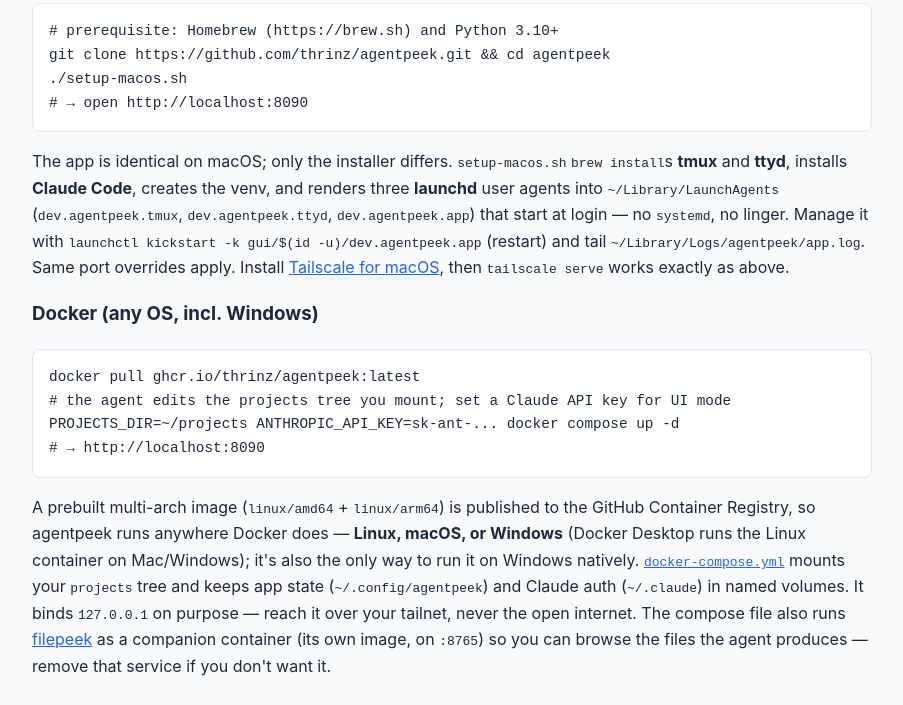
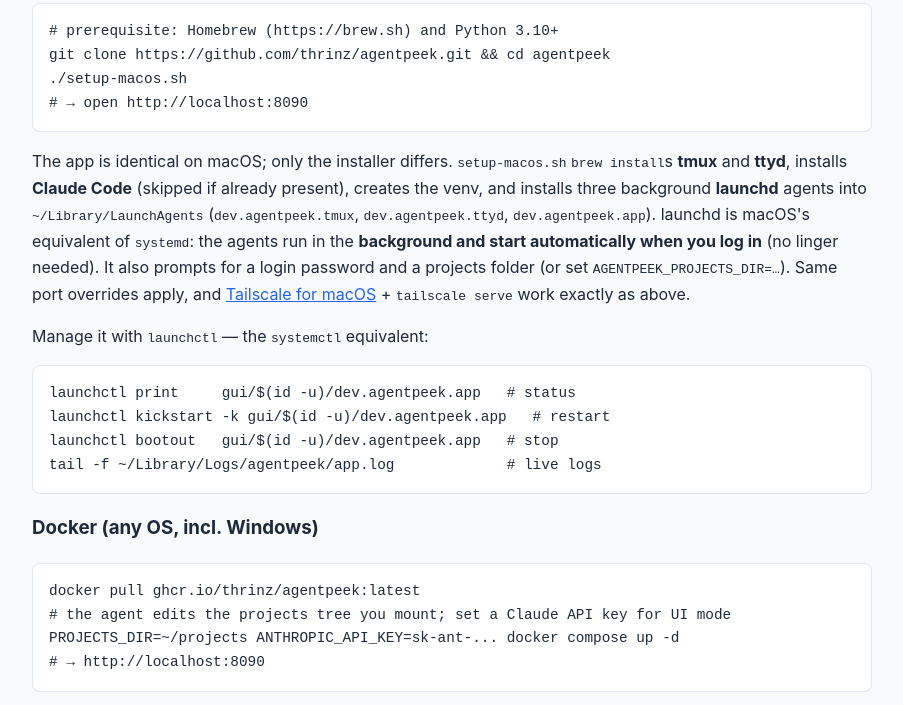
Before and after one commit to thrinz/agentpeek, a plain HTML site: page site/index.html in a window 1280 px wide. Shown: the part 4424-5129 px from the top of the page, without its empty margins (188-1091 px from the left). Drawn offline with Linux system fonts and the light colour scheme.

Commit message:
site: macOS launchd/launchctl management + auto-start FAQ; setup.sh: projects-folder option
- Website: document that macOS runs in the background via launchd (the systemd
  equivalent), with launchctl status/restart/stop/logs commands, plus an
  'auto-start in the background' FAQ across Linux/macOS/Docker.
- setup.sh (Linux): mirror the macOS projects-folder prompt — AGENTPEEK_PROJECTS_DIR
  or a TTY prompt, defaulting to ~/projects, and create the folder if missing
  (the app also mkdirs it on startup).

```diff
--- a/site/index.html
+++ b/site/index.html
@@ -278,13 +278,19 @@
 # → open http://localhost:8090</code></pre>
   <p>The app is identical on macOS; only the installer differs. <code>setup-macos.sh</code>
      <code>brew install</code>s <strong>tmux</strong> and <strong>ttyd</strong>, installs <strong>Claude
-     Code</strong>, creates the venv, and renders three <strong>launchd</strong> user agents into
-     <code>~/Library/LaunchAgents</code> (<code>dev.agentpeek.tmux</code>, <code>dev.agentpeek.ttyd</code>,
-     <code>dev.agentpeek.app</code>) that start at login — no <code>systemd</code>, no linger. Manage it
-     with <code>launchctl kickstart -k gui/$(id -u)/dev.agentpeek.app</code> (restart) and tail
-     <code>~/Library/Logs/agentpeek/app.log</code>. Same port overrides apply. Install
-     <a href="https://tailscale.com/download">Tailscale for macOS</a>, then
-     <code>tailscale serve</code> works exactly as above.</p>
+     Code</strong> (skipped if already present), creates the venv, and installs three background
+     <strong>launchd</strong> agents into <code>~/Library/LaunchAgents</code>
+     (<code>dev.agentpeek.tmux</code>, <code>dev.agentpeek.ttyd</code>, <code>dev.agentpeek.app</code>).
+     launchd is macOS's equivalent of <code>systemd</code>: the agents run in the <strong>background and
+     start automatically when you log in</strong> (no linger needed). It also prompts for a login
+     password and a projects folder (or set <code>AGENTPEEK_PROJECTS_DIR=…</code>). Same port overrides
+     apply, and <a href="https://tailscale.com/download">Tailscale for macOS</a> +
+     <code>tailscale serve</code> work exactly as above.</p>
+  <p>Manage it with <code>launchctl</code> — the <code>systemctl</code> equivalent:</p>
+  <pre><code>launchctl print     gui/$(id -u)/dev.agentpeek.app   # status
+launchctl kickstart -k gui/$(id -u)/dev.agentpeek.app   # restart
+launchctl bootout   gui/$(id -u)/dev.agentpeek.app   # stop
+tail -f ~/Library/Logs/agentpeek/app.log             # live logs</code></pre>
 
   <h3>Docker (any OS, incl. Windows)</h3>
   <pre><code>docker pull ghcr.io/thrinz/agentpeek:latest
@@ -321,6 +327,12 @@
        agents), and anywhere via the prebuilt multi-arch Docker image — which is also the only way to run
        it on Windows natively. On WSL2 it opens straight from your Windows browser and auto-starts on
        boot.</p></details>
+  <details><summary>Does it run in the background and start automatically?</summary>
+    <p>Yes. On Linux/WSL2 it's a <code>systemd</code> user service (auto-starts at boot via linger); on
+       macOS it's a <code>launchd</code> background agent (auto-starts at login — manage it with
+       <code>launchctl</code>, the <code>systemctl</code> equivalent); in Docker the container runs with
+       <code>restart: unless-stopped</code>. Terminal sessions are even recreated after a reboot or
+       container restart, and AI sessions resume their Claude conversation when you reopen them.</p></details>
   <details><summary>Is it free?</summary>
     <p>Yes — free and open source under the MIT license.</p></details>
 </main>
```
Also changed, not shown: 1 other file.
